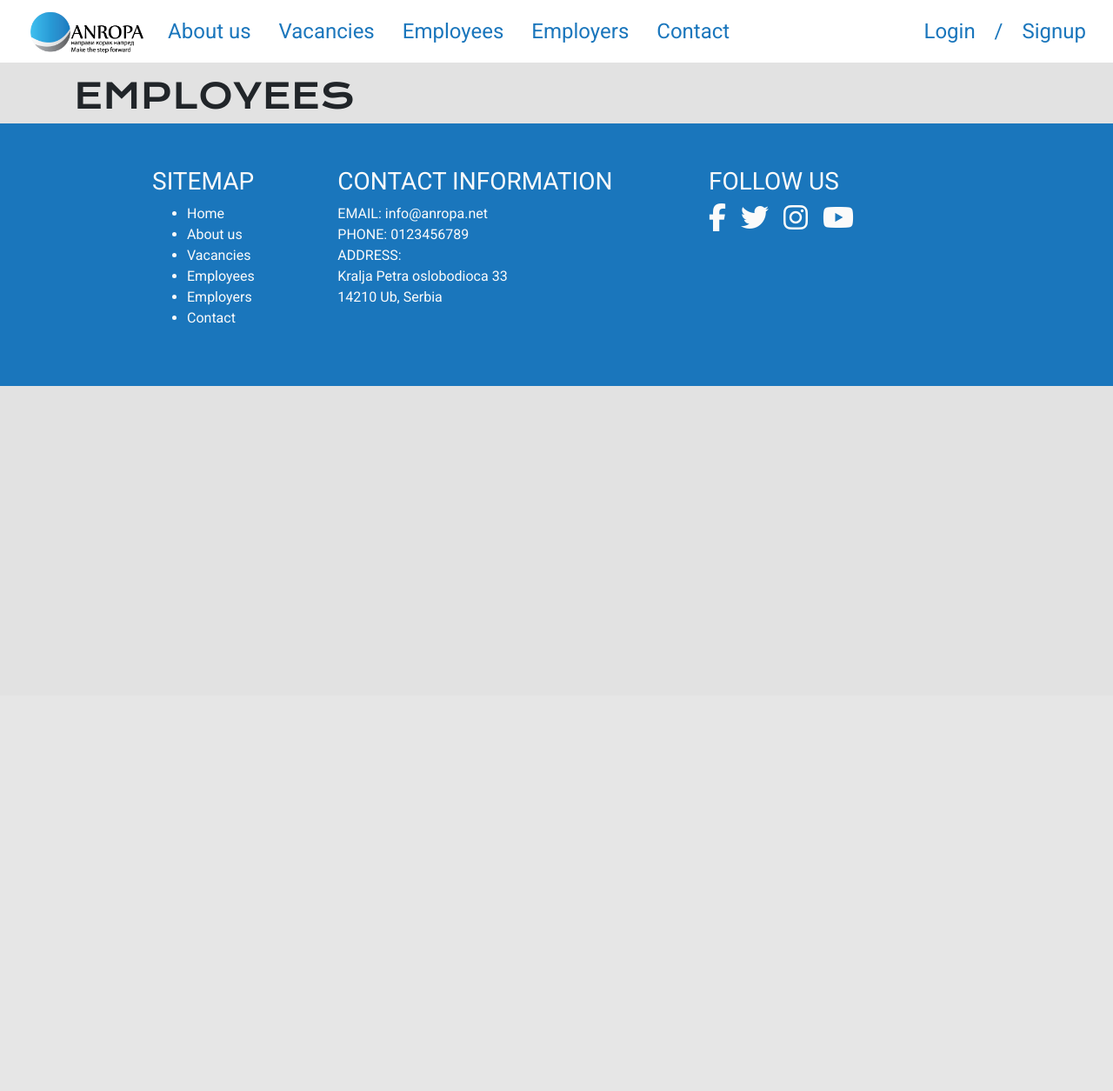
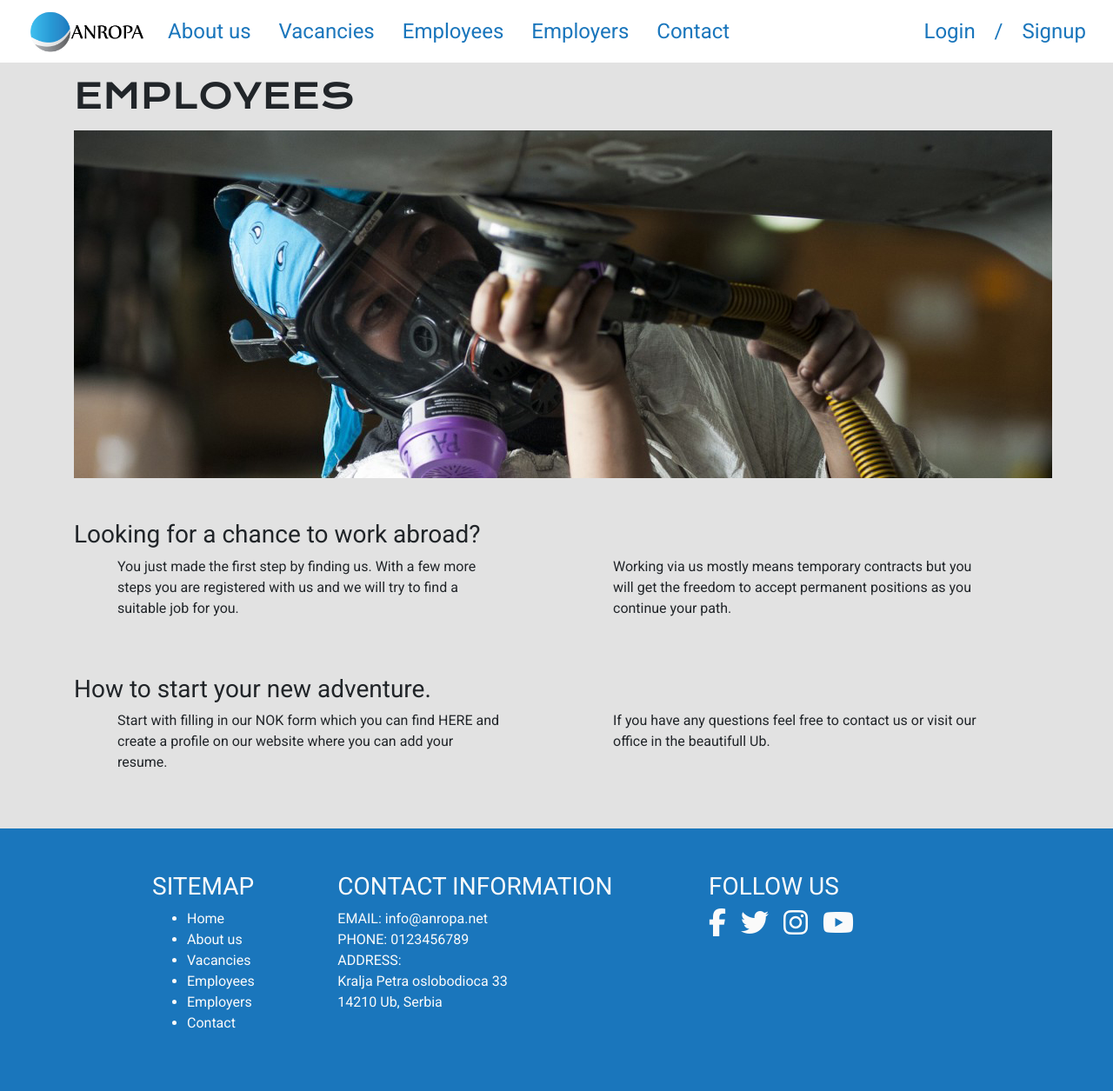
Before and after one commit to Code-Institute-Submissions/Albastraoz-anropa, a Flask app: page /employees in a window 1280 px wide. Shown: the whole page at 87% size. Before the commit the page ends 444 px from the top, so only its background shows below. Run offline with Flask 2, Linux system fonts and the light colour scheme; some libraries are stand-ins or nearby versions.

Commit message:
Version 1.12 - Added first content for employees page.

```diff
--- a/static/css/styles.css
+++ b/static/css/styles.css
@@ -7,6 +7,12 @@ body {
 
 h1, h2 {
     font-family: 'Krona One', sans-serif;
+}
+
+.page-images {
+    width: 100%;
+    max-height: 400px;
+    overflow: hidden;
 }
 
 .colors-blue {
--- a/templates/aboutus.html
+++ b/templates/aboutus.html
@@ -16,7 +16,7 @@
             <p class="main-paragraph-spacing">We are a crewing agency based in Ub, Serbia. Our aim is to provide a chance for serbian people to find work abroad. And for employers to find the so much needed skilled workers in europe and beyond</p>
         </div>
         <div class="col-12 col-md-6">
-            <p class="main-paragraph-spacing">We cover many sectors like seasonal work, skilled labour (electricians, plummers, carpenters, welders etc.), Maritime (officers and crew), gastromeny, housekeeping etc.</p class="main-paragraph-spacing">
+            <p class="main-paragraph-spacing">We cover many sectors like seasonal work, skilled labour (electricians, plummers, carpenters, welders etc.), Maritime (officers and crew), gastromeny, housekeeping etc.</p>
         </div>
     </div>
 
--- a/templates/employees.html
+++ b/templates/employees.html
@@ -1,7 +1,44 @@
 {% extends 'base.html' %} {% block content %}
 <div class="nav-whitespace"></div>
 <div class="container">
-    <h1>EMPLOYEES</h1>
+    <div class="row pb-2">
+        <div class="col-12">
+            <h1>EMPLOYEES</h1>
+        </div>
+    </div>
+
+    <div class="row pb-5">
+        <div class="col-12 page-images">
+            <img src="/static/images/employees-image.jpg" alt="Working lady.">
+        </div>
+    </div>
+
+    <div class="row pb-5">
+        <div class="col-12">
+            <h3>Looking for a chance to work abroad?</h3>
+        </div>
+        <div class="col-12 col-md-6">
+            <p class="main-paragraph-spacing">You just made the first step by finding us. With a few more steps you are registered with us and we will try to find a suitable job for you.</p>
+        </div>
+        <div class="col-12 col-md-6">
+            <p class="main-paragraph-spacing">Working via us mostly means temporary contracts but you will get the freedom to accept permanent positions as you continue your path.</p>
+        </div>
+    </div>
+
+
+
+    <div class="row pb-5">
+        <div class="col-12">
+            <h3>How to start your new adventure.</h3>
+        </div>
+        <div class="col-12 col-md-6">
+            <p class="main-paragraph-spacing">Start with filling in our NOK form which you can find HERE and create a profile on our website where you can add your resume.</p>
+        </div>
+        <div class="col-12 col-md-6">
+            <p class="main-paragraph-spacing">If you have any questions feel free to contact us or visit our office in the beautifull Ub.</p>
+        </div>
+    </div>
+
 </div>
 
 {% endblock %}
```
Also changed, not shown: static/images/employees-image.jpg (added), static/images/logo.png.
